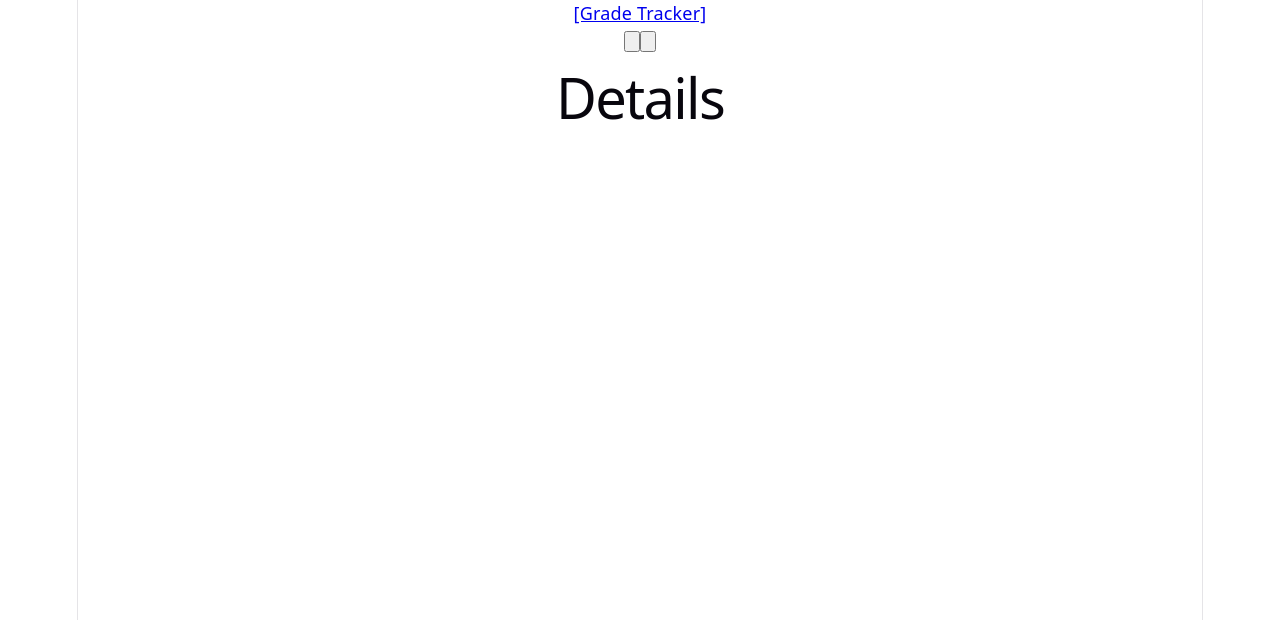
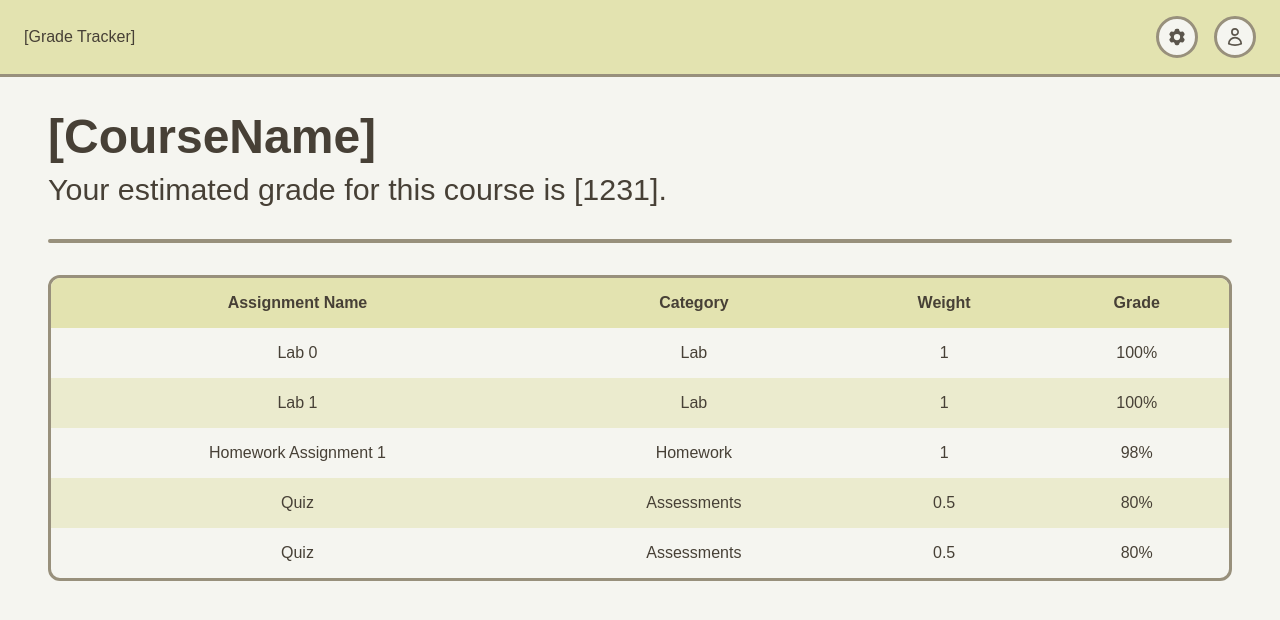
Before and after one commit to beryl-11/grade-tracker, a React (Vite) app: page /details in a window 1280 px wide. Shown: the top 620 px of the page. Built offline with nearby package versions, Linux system fonts and the light colour scheme.

Commit message:
broke down old html file sections to pages

```diff
--- a/src/App.css
+++ /dev/null
@@ -1,184 +0,0 @@
-.counter {
-  font-size: 16px;
-  padding: 5px 10px;
-  border-radius: 5px;
-  color: var(--accent);
-  background: var(--accent-bg);
-  border: 2px solid transparent;
-  transition: border-color 0.3s;
-  margin-bottom: 24px;
-
-  &:hover {
-    border-color: var(--accent-border);
-  }
-  &:focus-visible {
-    outline: 2px solid var(--accent);
-    outline-offset: 2px;
-  }
-}
-
-.hero {
-  position: relative;
-
-  .base,
-  .framework,
-  .vite {
-    inset-inline: 0;
-    margin: 0 auto;
-  }
-
-  .base {
-    width: 170px;
-    position: relative;
-    z-index: 0;
-  }
-
-  .framework,
-  .vite {
-    position: absolute;
-  }
-
-  .framework {
-    z-index: 1;
-    top: 34px;
-    height: 28px;
-    transform: perspective(2000px) rotateZ(300deg) rotateX(44deg) rotateY(39deg)
-      scale(1.4);
-  }
-
-  .vite {
-    z-index: 0;
-    top: 107px;
-    height: 26px;
-    width: auto;
-    transform: perspective(2000px) rotateZ(300deg) rotateX(40deg) rotateY(39deg)
-      scale(0.8);
-  }
-}
-
-#center {
-  display: flex;
-  flex-direction: column;
-  gap: 25px;
-  place-content: center;
-  place-items: center;
-  flex-grow: 1;
-
-  @media (max-width: 1024px) {
-    padding: 32px 20px 24px;
-    gap: 18px;
-  }
-}
-
-#next-steps {
-  display: flex;
-  border-top: 1px solid var(--border);
-  text-align: left;
-
-  & > div {
-    flex: 1 1 0;
-    padding: 32px;
-    @media (max-width: 1024px) {
-      padding: 24px 20px;
-    }
-  }
-
-  .icon {
-    margin-bottom: 16px;
-    width: 22px;
-    height: 22px;
-  }
-
-  @media (max-width: 1024px) {
-    flex-direction: column;
-    text-align: center;
-  }
-}
-
-#docs {
-  border-right: 1px solid var(--border);
-
-  @media (max-width: 1024px) {
-    border-right: none;
-    border-bottom: 1px solid var(--border);
-  }
-}
-
-#next-steps ul {
-  list-style: none;
-  padding: 0;
-  display: flex;
-  gap: 8px;
-  margin: 32px 0 0;
-
-  .logo {
-    height: 18px;
-  }
-
-  a {
-    color: var(--text-h);
-    font-size: 16px;
-    border-radius: 6px;
-    background: var(--social-bg);
-    display: flex;
-    padding: 6px 12px;
-    align-items: center;
-    gap: 8px;
-    text-decoration: none;
-    transition: box-shadow 0.3s;
-
-    &:hover {
-      box-shadow: var(--shadow);
-    }
-    .button-icon {
-      height: 18px;
-      width: 18px;
-    }
-  }
-
-  @media (max-width: 1024px) {
-    margin-top: 20px;
-    flex-wrap: wrap;
-    justify-content: center;
-
-    li {
-      flex: 1 1 calc(50% - 8px);
-    }
-
-    a {
-      width: 100%;
-      justify-content: center;
-      box-sizing: border-box;
-    }
-  }
-}
-
-#spacer {
-  height: 88px;
-  border-top: 1px solid var(--border);
-  @media (max-width: 1024px) {
-    height: 48px;
-  }
-}
-
-.ticks {
-  position: relative;
-  width: 100%;
-
-  &::before,
-  &::after {
-    content: '';
-    position: absolute;
-    top: -4.5px;
-    border: 5px solid transparent;
-  }
-
-  &::before {
-    left: 0;
-    border-left-color: var(--border);
-  }
-  &::after {
-    right: 0;
-    border-right-color: var(--border);
-  }
-}
--- a/src/App.jsx
+++ b/src/App.jsx
@@ -1,5 +1,5 @@
 import { useState } from 'react'
-import './App.css'
+// import './App.css'
 import GlobalHeaderBar from './components/GlobalHeaderBar'
 import Home from './pages/Home'
 import CourseDetails from './pages/CourseDetails'
--- a/src/components/GlobalHeaderBar.jsx
+++ b/src/components/GlobalHeaderBar.jsx
@@ -1,22 +1,22 @@
 import { Link } from "react-router-dom"
 
 function GlobalHeaderBar() {
-    return <header class="global-header flex-container">
-    <div class="logo-wrapper">
+    return <header className="global-header flex-container">
+    <div className="logo-wrapper">
       <Link to="/">[Grade Tracker]</Link>
     </div>
 
-    <div class="header-btn-wrapper flex-container">
-      <button type="button" class="global-header-btn modal-open-btn" id="settings-btn" data-href="settings-modal" aria-label="Settings">
-        <svg xmlns="http://www.w3.org/2000/svg" viewBox="0 0 24 24" fill="currentColor" class="icon">
+    <div className="header-btn-wrapper flex-container">
+      <button type="button" className="global-header-btn modal-open-btn" id="settings-btn" data-href="settings-modal" aria-label="Settings">
+        <svg xmlns="http://www.w3.org/2000/svg" viewBox="0 0 24 24" fill="currentColor" className="icon">
           <path fill-rule="evenodd"
             d="M11.078 2.25c-.917 0-1.699.663-1.85 1.567L9.05 4.889c-.02.12-.115.26-.297.348a7.493 7.493 0 0 0-.986.57c-.166.115-.334.126-.45.083L6.3 5.508a1.875 1.875 0 0 0-2.282.819l-.922 1.597a1.875 1.875 0 0 0 .432 2.385l.84.692c.095.078.17.229.154.43a7.598 7.598 0 0 0 0 1.139c.015.2-.059.352-.153.43l-.841.692a1.875 1.875 0 0 0-.432 2.385l.922 1.597a1.875 1.875 0 0 0 2.282.818l1.019-.382c.115-.043.283-.031.45.082.312.214.641.405.985.57.182.088.277.228.297.35l.178 1.071c.151.904.933 1.567 1.85 1.567h1.844c.916 0 1.699-.663 1.85-1.567l.178-1.072c.02-.12.114-.26.297-.349.344-.165.673-.356.985-.57.167-.114.335-.125.45-.082l1.02.382a1.875 1.875 0 0 0 2.28-.819l.923-1.597a1.875 1.875 0 0 0-.432-2.385l-.84-.692c-.095-.078-.17-.229-.154-.43a7.614 7.614 0 0 0 0-1.139c-.016-.2.059-.352.153-.43l.84-.692c.708-.582.891-1.59.433-2.385l-.922-1.597a1.875 1.875 0 0 0-2.282-.818l-1.02.382c-.114.043-.282.031-.449-.083a7.49 7.49 0 0 0-.985-.57c-.183-.087-.277-.227-.297-.348l-.179-1.072a1.875 1.875 0 0 0-1.85-1.567h-1.843ZM12 15.75a3.75 3.75 0 1 0 0-7.5 3.75 3.75 0 0 0 0 7.5Z"
             clip-rule="evenodd" />
         </svg>
       </button>
 
-      <button type="button" class="global-header-btn" id="sign-in-btn" aria-label="Sign In">
-        <svg xmlns="http://www.w3.org/2000/svg" fill="none" viewBox="0 0 24 24" stroke="currentColor" class="icon">
+      <button type="button" className="global-header-btn" id="sign-in-btn" aria-label="Sign In">
+        <svg xmlns="http://www.w3.org/2000/svg" fill="none" viewBox="0 0 24 24" stroke="currentColor" className="icon">
           <path stroke-linecap="round" stroke-linejoin="round"
             d="M15.75 6a3.75 3.75 0 1 1-7.5 0 3.75 3.75 0 0 1 7.5 0ZM4.501 20.118a7.5 7.5 0 0 1 14.998 0A17.933 17.933 0 0 1 12 21.75c-2.676 0-5.216-.584-7.499-1.632Z" />
         </svg>
--- /dev/null
+++ b/src/components/QuickActionToolbar.jsx
@@ -0,0 +1,5 @@
+function QuickActionToolbar() {
+    return
+}
+
+export default QuickActionToolbar
--- a/src/css/style.css
+++ b/src/css/style.css
@@ -1,4 +1,4 @@
-|| UNIVERSAL STYLES
+/* || UNIVERSAL STYLES */
 :root {
     --primary-color: rgb(192, 243, 228);
     --background-color: #F5F5F0;
--- a/src/index.css
+++ /dev/null
@@ -1,111 +0,0 @@
-:root {
-  --text: #6b6375;
-  --text-h: #08060d;
-  --bg: #fff;
-  --border: #e5e4e7;
-  --code-bg: #f4f3ec;
-  --accent: #aa3bff;
-  --accent-bg: rgba(170, 59, 255, 0.1);
-  --accent-border: rgba(170, 59, 255, 0.5);
-  --social-bg: rgba(244, 243, 236, 0.5);
-  --shadow:
-    rgba(0, 0, 0, 0.1) 0 10px 15px -3px, rgba(0, 0, 0, 0.05) 0 4px 6px -2px;
-
-  --sans: system-ui, 'Segoe UI', Roboto, sans-serif;
-  --heading: system-ui, 'Segoe UI', Roboto, sans-serif;
-  --mono: ui-monospace, Consolas, monospace;
-
-  font: 18px/145% var(--sans);
-  letter-spacing: 0.18px;
-  color-scheme: light dark;
-  color: var(--text);
-  background: var(--bg);
-  font-synthesis: none;
-  text-rendering: optimizeLegibility;
-  -webkit-font-smoothing: antialiased;
-  -moz-osx-font-smoothing: grayscale;
-
-  @media (max-width: 1024px) {
-    font-size: 16px;
-  }
-}
-
-@media (prefers-color-scheme: dark) {
-  :root {
-    --text: #9ca3af;
-    --text-h: #f3f4f6;
-    --bg: #16171d;
-    --border: #2e303a;
-    --code-bg: #1f2028;
-    --accent: #c084fc;
-    --accent-bg: rgba(192, 132, 252, 0.15);
-    --accent-border: rgba(192, 132, 252, 0.5);
-    --social-bg: rgba(47, 48, 58, 0.5);
-    --shadow:
-      rgba(0, 0, 0, 0.4) 0 10px 15px -3px, rgba(0, 0, 0, 0.25) 0 4px 6px -2px;
-  }
-
-  #social .button-icon {
-    filter: invert(1) brightness(2);
-  }
-}
-
-body {
-  margin: 0;
-}
-
-#root {
-  width: 1126px;
-  max-width: 100%;
-  margin: 0 auto;
-  text-align: center;
-  border-inline: 1px solid var(--border);
-  min-height: 100svh;
-  display: flex;
-  flex-direction: column;
-  box-sizing: border-box;
-}
-
-h1,
-h2 {
-  font-family: var(--heading);
-  font-weight: 500;
-  color: var(--text-h);
-}
-
-h1 {
-  font-size: 56px;
-  letter-spacing: -1.68px;
-  margin: 32px 0;
-  @media (max-width: 1024px) {
-    font-size: 36px;
-    margin: 20px 0;
-  }
-}
-h2 {
-  font-size: 24px;
-  line-height: 118%;
-  letter-spacing: -0.24px;
-  margin: 0 0 8px;
-  @media (max-width: 1024px) {
-    font-size: 20px;
-  }
-}
-p {
-  margin: 0;
-}
-
-code,
-.counter {
-  font-family: var(--mono);
-  display: inline-flex;
-  border-radius: 4px;
-  color: var(--text-h);
-}
-
-code {
-  font-size: 15px;
-  line-height: 135%;
-  padding: 4px 8px;
-  background: var(--code-bg);
-}
--- a/src/main.jsx
+++ b/src/main.jsx
@@ -1,7 +1,7 @@
 import { StrictMode } from 'react'
 import { createRoot } from 'react-dom/client'
 import { BrowserRouter } from 'react-router-dom'
-import './index.css'
+import './css/style.css'
 import App from './App.jsx'
 
 createRoot(document.getElementById('root')).render(
--- a/src/pages/CourseDetails.jsx
+++ b/src/pages/CourseDetails.jsx
@@ -1,7 +1,59 @@
-function GradeDetails() {
-    return <section id="course-details">
-        <h1>Details</h1>
+function CourseDetails() {
+    return <section id="grade-details">
+        <header>
+            <h1 className="page-title" id="course-view-name">[CourseName]</h1>
+            <p className="overall-grade">Your estimated grade for this course is <span id="course-view-grade">[1231]</span>.</p>
+        </header>
+
+        <hr />
+
+        <section>
+            <div className="table-wrapper">
+                <table id="course-details-table">
+                    <thead>
+                        <tr>
+                            <th>Assignment Name</th>
+                            <th>Category</th>
+                            <th>Weight</th>
+                            <th>Grade</th>
+                        </tr>
+                    </thead>
+                    <tbody>
+                        <tr>
+                            <td>Lab 0</td>
+                            <td>Lab</td>
+                            <td>1</td>
+                            <td>100%</td>
+                        </tr>
+                        <tr>
+                            <td>Lab 1</td>
+                            <td>Lab</td>
+                            <td>1</td>
+                            <td>100%</td>
+                        </tr>
+                        <tr>
+                            <td>Homework Assignment 1</td>
+                            <td>Homework</td>
+                            <td>1</td>
+                            <td>98%</td>
+                        </tr>
+                        <tr>
+                            <td>Quiz</td>
+                            <td>Assessments</td>
+                            <td>0.5</td>
+                            <td>80%</td>
+                        </tr>
+                        <tr>
+                            <td>Quiz</td>
+                            <td>Assessments</td>
+                            <td>0.5</td>
+                            <td>80%</td>
+                        </tr>
+                    </tbody>
+                </table>
+            </div>
+        </section>
     </section>
 }
 
-export default GradeDetails
+export default CourseDetails
--- a/src/pages/Home.jsx
+++ b/src/pages/Home.jsx
@@ -1,6 +1,24 @@
 function Home() {
     return <section id="home">
-        <h1>Home</h1>
+         <header id="intro">
+        <h1 className="page-title">Hello, [name].</h1>
+        <p className="overall-grade" id="overall-gpa-statement">Your estimated current GPA is [3.00].</p>
+      </header>
+
+      <hr />
+
+      <section id="grade-details">
+        <h1>Details</h1>
+
+        <div className="grid-container" id="grade-details-grid">
+          <div className="flex-container" id="details-list"></div>
+
+          <div className="graph-wrapper">
+            <div className="circle-placeholder" id="gpa-breakdown-graph"></div>
+          </div>
+
+        </div>
+      </section>
     </section>
 }
 
```
